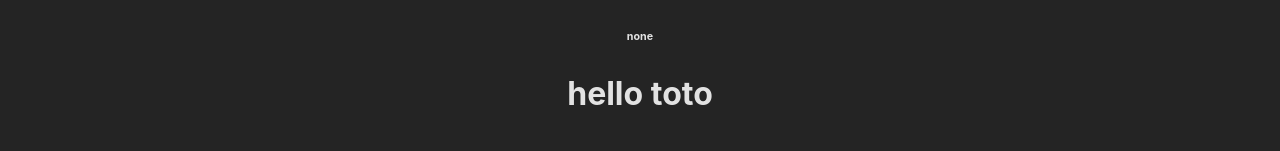
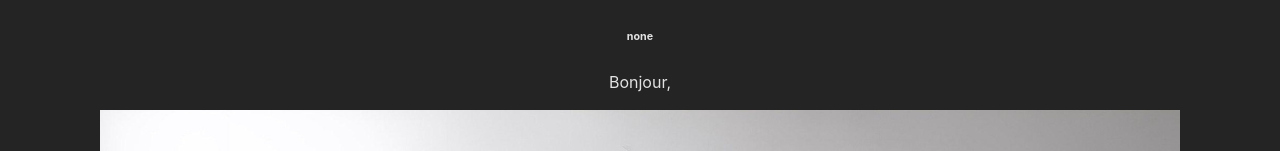
Before and after one commit to PierreDelarocque/Portfolio, a React (Vite) app: page / in a window 1280 px wide. Shown: the part 262-413 px from the top of the page. Built offline with nearby package versions, Linux system fonts and the light colour scheme.

Commit message:
ajout des images et cv

```diff
--- a/src/pages/Accueil.jsx
+++ b/src/pages/Accueil.jsx
@@ -1,8 +1,13 @@
+import Profil from "../image/pierre.png";
+
 function Acceuil() {
   return (
-    <div>
-      <h1>hello toto</h1>
-    </div>
+    <>
+      <div>
+        <p>Bonjour, </p>
+      </div>
+      <img src={Profil} alt="" />
+    </>
   );
 }
 export default Acceuil;
--- a/src/pages/contact.jsx
+++ b/src/pages/contact.jsx
@@ -1,5 +1,8 @@
+import cv from "../image/cvdelarocque.jpg";
+
 function Contact() {
   return (
+    <>
       <div>
         <h2>Pierre Delarocque</h2>
         <p>Tours</p>
@@ -8,6 +11,11 @@ function Contact() {
         <p>https://github.com/PierreDelarocque</p>
         <p>https://www.linkedin.com/in/pierre-delarocque-972740aa/</p>
       </div>
+      <div>
+        <h2>Mon CV</h2>
+        <img src={cv} alt="cv" />
+      </div>
+    </>
   );
 }
 export default Contact;
```
Also changed, not shown: src/image/cvdelarocque.jpg (added), src/image/pierre.png (added). Lines whose indentation alone changed are shown as unchanged.
